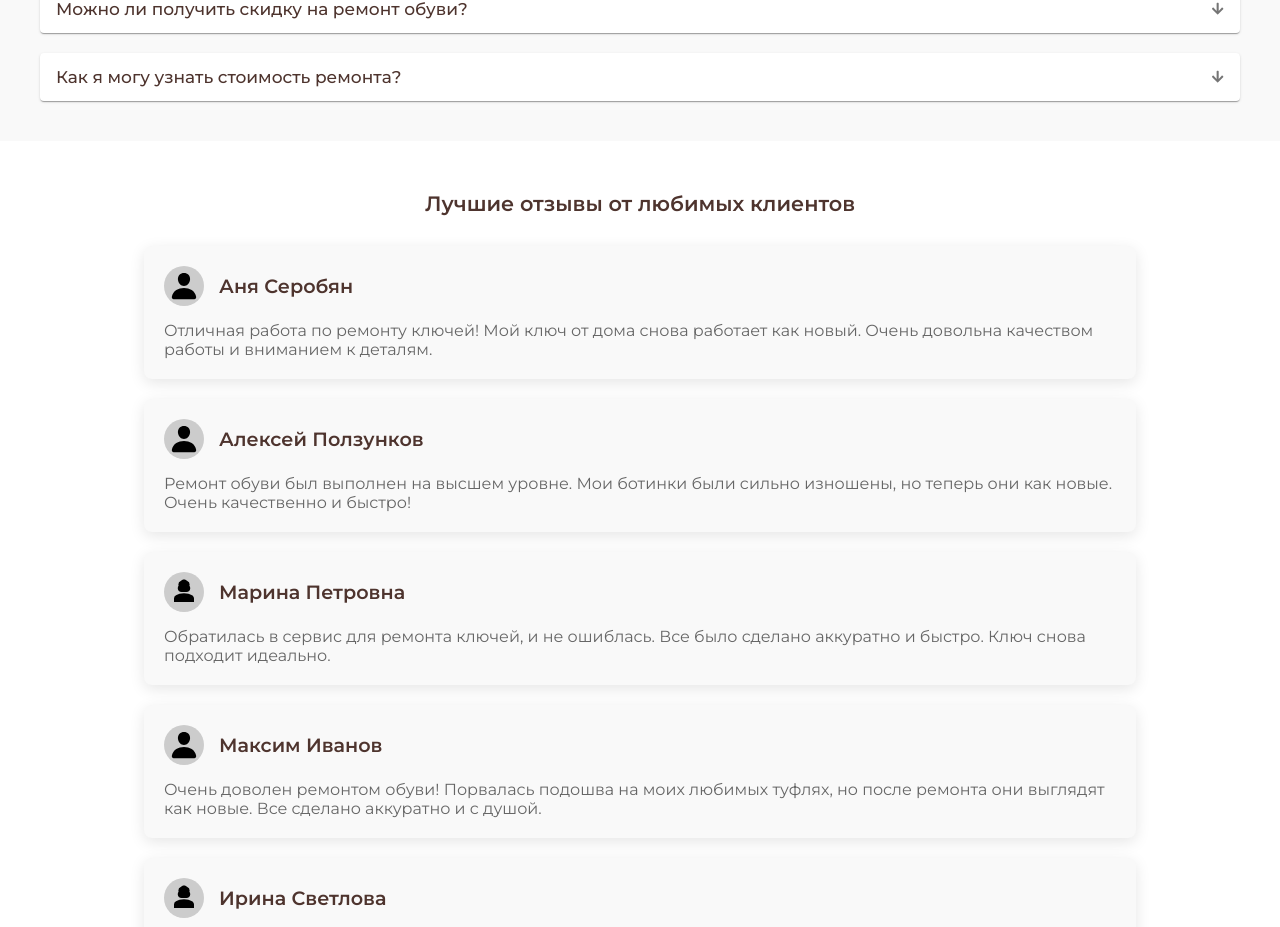
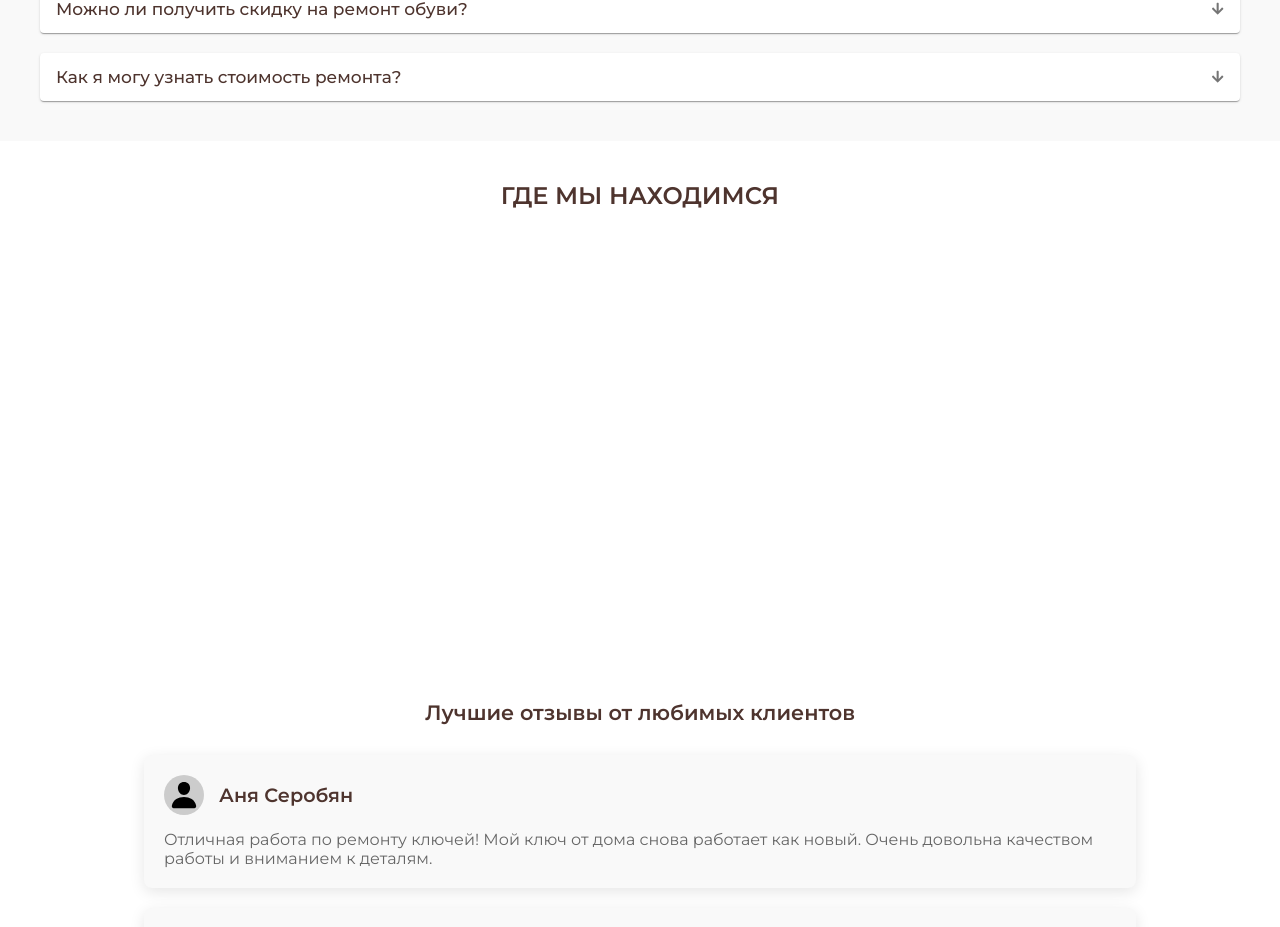
Before and after one commit to ArmanAproyan/novayapoxodka, a Next.js app: page / in a window 1280 px wide. Shown: the part 5532-6459 px from the top of the page. Built offline with nearby package versions, Linux system fonts and the light colour scheme.

Commit message:
video add

```diff
--- a/app/components/MainPage/MainPage.tsx
+++ b/app/components/MainPage/MainPage.tsx
@@ -81,7 +81,7 @@
         <NavigateSocial />
         <PriceList scrollRef={priceScrollRef} prices={priceList} />
         <AccardionAnswer />
-        {/* <VideoPlayer/> */}
+        <VideoPlayer/>
         <ReviewForm scrollRef={reviewsScrollRef} />
         <Footer scrollRef={contactsScrollRef} />
         <ToastContainer />
--- a/app/components/VideoPlayer/VideoPlayer.tsx
+++ b/app/components/VideoPlayer/VideoPlayer.tsx
@@ -4,7 +4,6 @@
 import dynamic from 'next/dynamic';
 
 const ReactPlayer = dynamic(() => import('react-player'), {ssr: false});
-
 const VideoPlayer: React.FC = () => {
   return (
     <div className={styles.wrapper}>
@@ -12,17 +11,18 @@
         <span>Где мы находимся</span>
       </div>
       <div className={styles.playerWrapper}>
-    <iframe
+        <ReactPlayer
           className={styles.player}
-        src="https://www.youtube.com/embed/4cYwwam1QjA?autoplay=1&modestbranding=1&showinfo=0&rel=0"
-        title="YouTube video player"
-        frameBorder="0"
-        allow="accelerometer; clipboard-write; encrypted-media; gyroscope; picture-in-picture"
-        allowFullScreen
-      ></iframe>
+          url="https://www.youtube.com/watch?v=4cYwwam1QjA"
+          controls
+          playing
+          width="100%"
+          height="100%"
+        />
       </div>
     </div>
   );
 };
 
+
 export default VideoPlayer;
```
Lines whose indentation alone changed are shown as unchanged.
